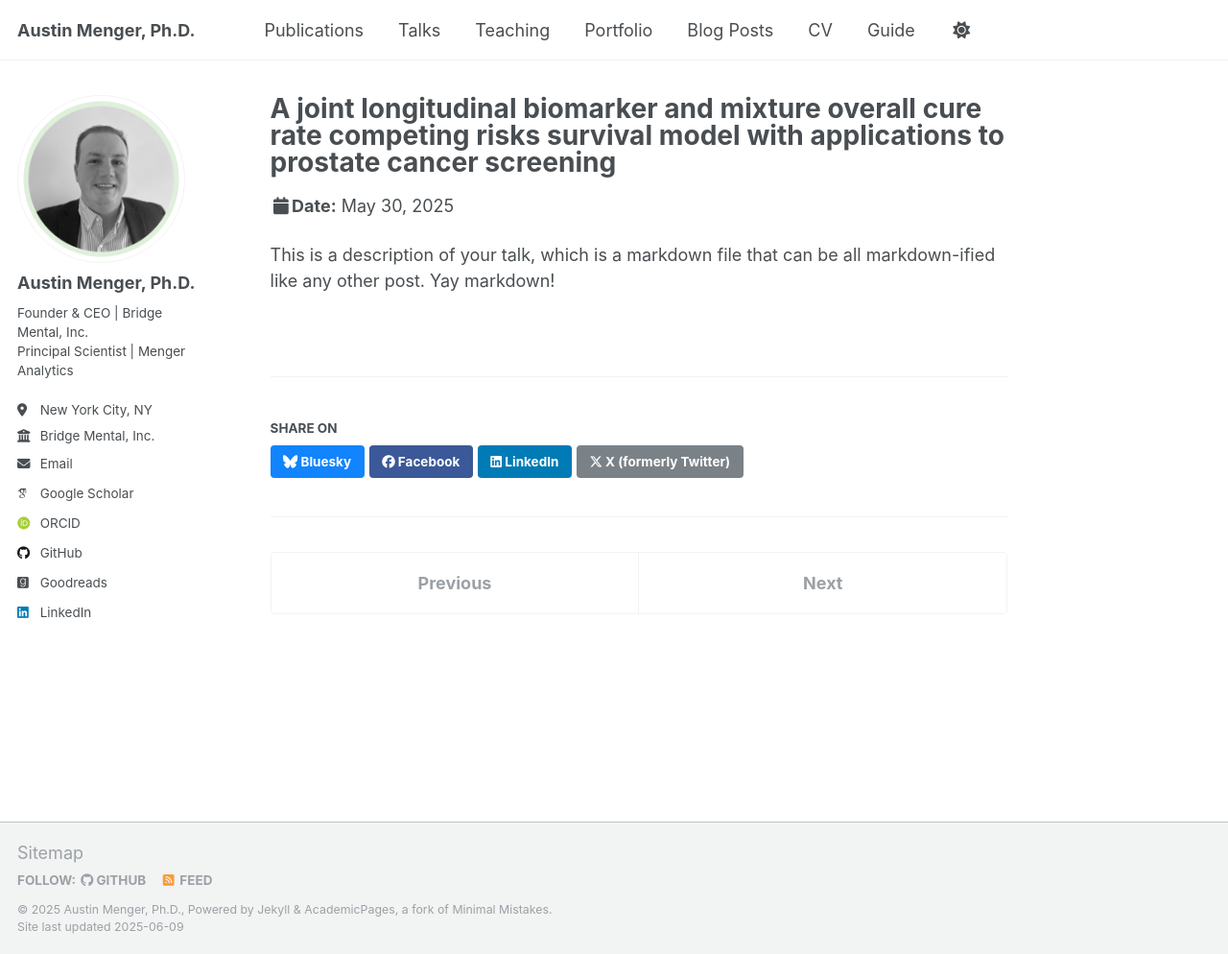
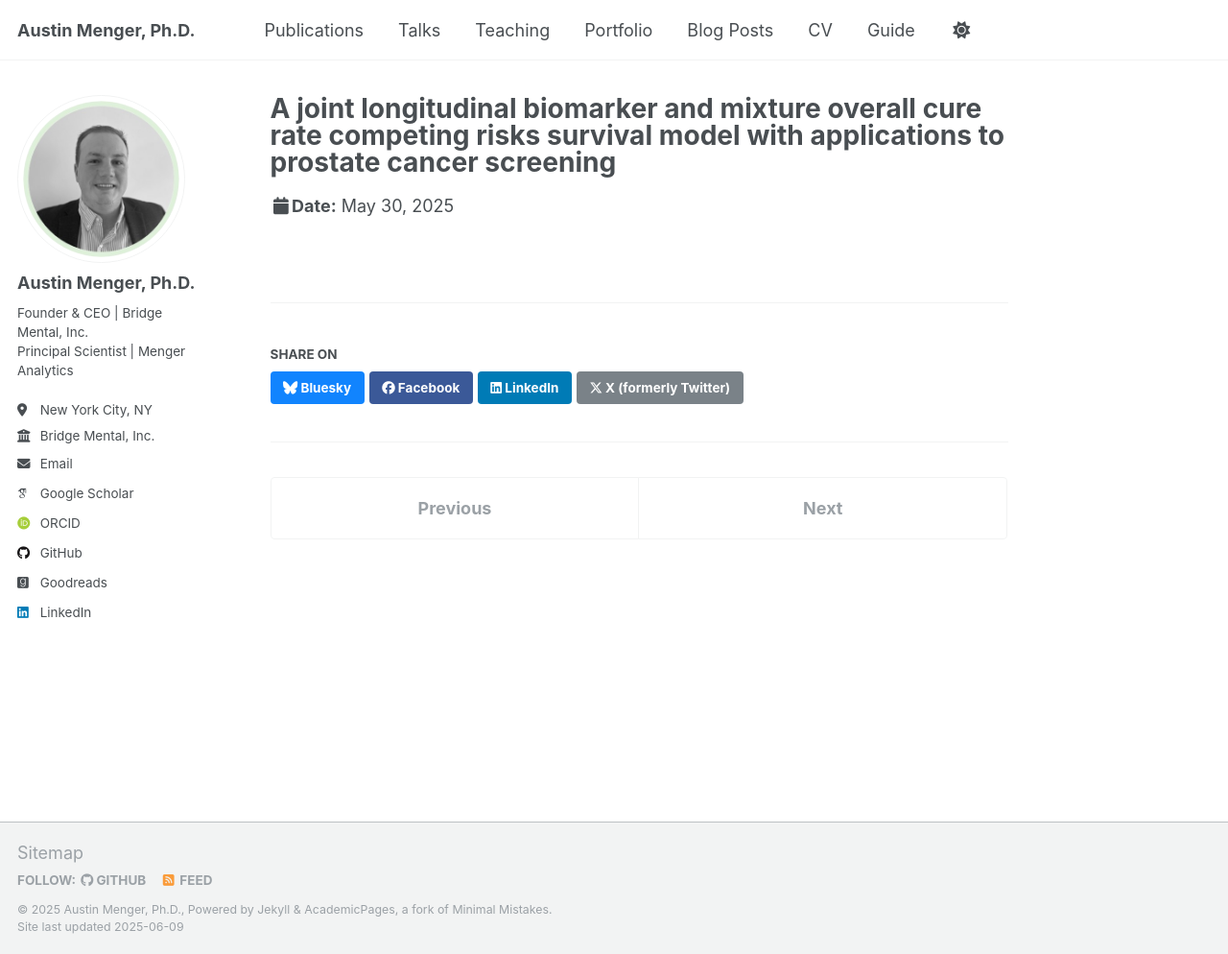
Before and after one commit to austinmenger/austinmenger.github.io, a Jekyll site: the page built from _talks/2012-03-01-talk-1.md, in a window 1280 px wide and 994 px high. Shown: the whole window at 96% size. Built offline with Jekyll 4.4.1, drawn with Linux system fonts in a browser that asks for light colours; some web fonts are replaced.

Commit message:
Update 2012-03-01-talk-1.md

```diff
--- a/_talks/2012-03-01-talk-1.md
+++ b/_talks/2012-03-01-talk-1.md
@@ -1,11 +1,11 @@
 ---
 title: "A joint longitudinal biomarker and mixture overall cure rate competing risks survival model with applications to prostate cancer screening"
 collection: talks
-type: "Talk"
+type: "Oral Presentation"
 permalink: /talks/2012-03-01-talk-1
 venue: "2025 Lifetime Data Science (LiDS) Conference"
 date: 2025-05-30
 location: "Brooklyn, NY, USA"
 ---
 
-This is a description of your talk, which is a markdown file that can be all markdown-ified like any other post. Yay markdown!
+<!-- This is a description of your talk, which is a markdown file that can be all markdown-ified like any other post. Yay markdown! -->
```
